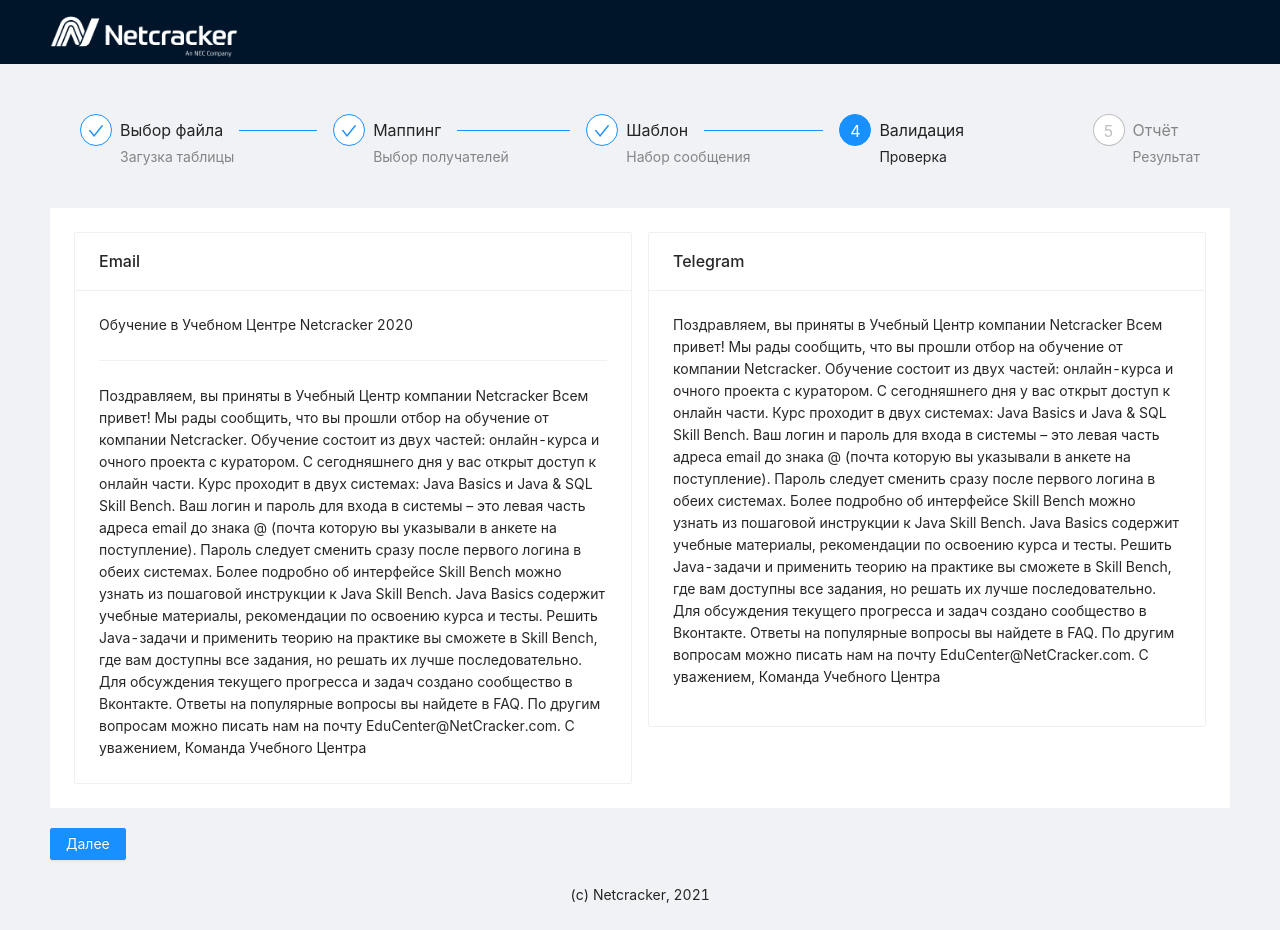
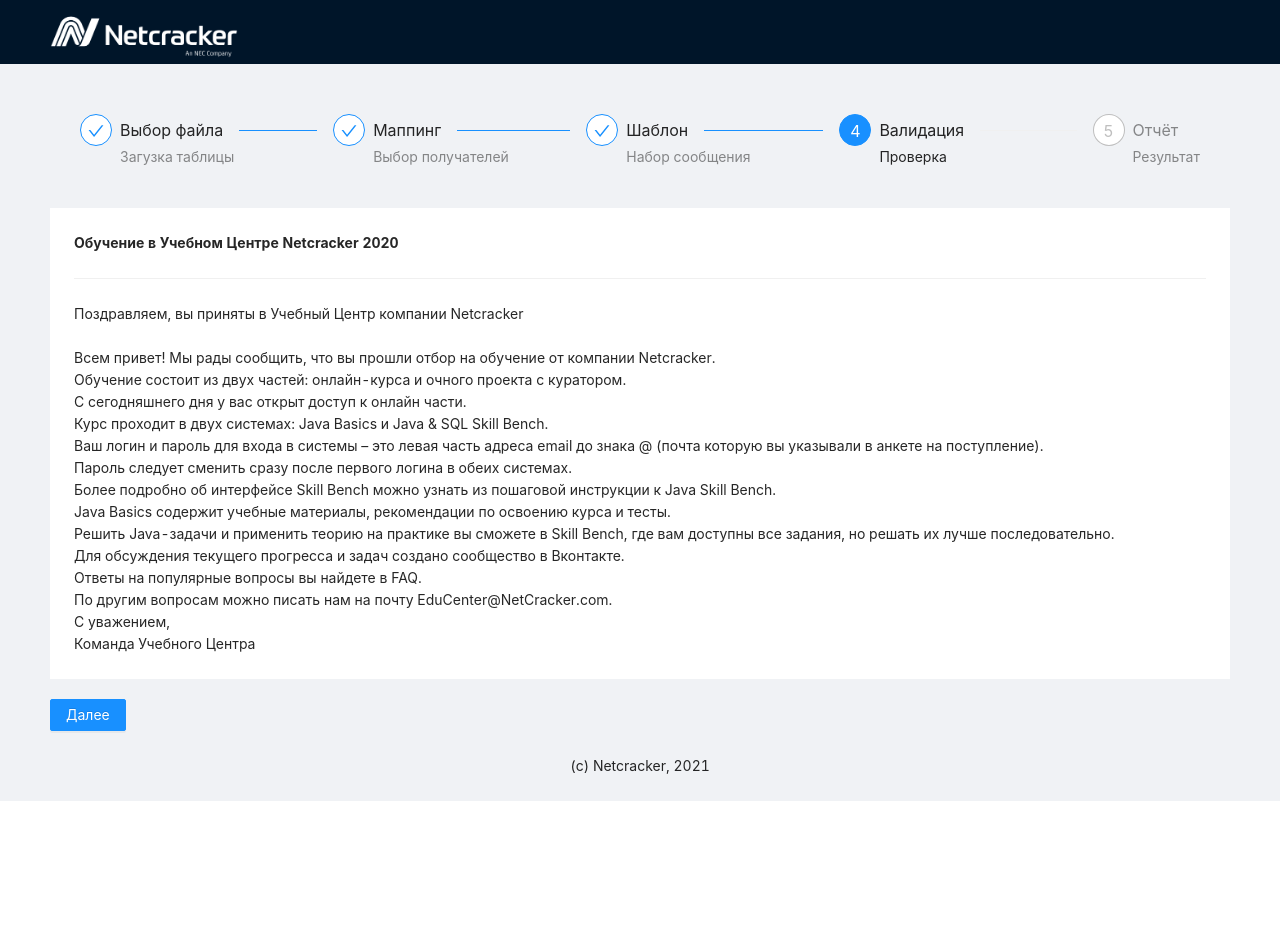
Before and after one commit to meltik1/edu-cmp, a React (Create React App) app in the folder client/: page /validation in a window 1280 px wide. After the commit the page ends 801 px from the top, so only its background shows below. Built offline with nearby package versions, Linux system fonts and the light colour scheme.

Commit message:
Double text areas for messages deleted, Proper linebreaks added

```diff
--- a/client/src/components/Template.js
+++ b/client/src/components/Template.js
@@ -1,7 +1,7 @@
 import React from "react";
 import MySteps from "./MySteps";
 import {Content} from "antd/es/layout/layout";
-import { Input, Card, Row, Col } from "antd";
+import { Input } from "antd";
 
 export default function Template() {
 
@@ -12,21 +12,8 @@ export default function Template() {
             <MySteps current = {2} />
             <Content style={{ padding: '40px 50px 0' }}>
                 <div className="site-layout-content">
-                    {/*<p>Тема</p>*/}
-                    <Row gutter={16}>
-                        <Col span={12}>
-                            <Card title={"Email"}>
-                                <Input placeholder={'Тема'} style={{ marginBottom: '12px' }} />
-                                <TextArea placeholder={'Текст сообщения'} rows={4} />
-                            </Card>
-                        </Col>
-                        <Col span={12}>
-                            <Card title={"Telegram"}>
-                                <TextArea placeholder={'Текст сообщения'} rows={6} />
-                            </Card>
-                        </Col>
-                    </Row>
-
+                    <Input placeholder={'Тема'} style={{ marginBottom: '12px' }} />
+                    <TextArea placeholder={'Текст сообщения'} rows={6} />
                 </div>
             </Content>
         </div>
--- /dev/null
+++ b/client/src/components/Validation.css
@@ -0,0 +1,3 @@
+.text {
+    white-space: pre-line;
+}
--- a/client/src/components/Validation.js
+++ b/client/src/components/Validation.js
@@ -1,7 +1,8 @@
 import React from "react";
 import MySteps from "./MySteps";
 import { Content } from "antd/es/layout/layout";
-import { Card, Row, Col, Divider } from "antd";
+import { Divider } from "antd";
+import './Validation.css';
 
 const theme = 'Обучение в Учебном Центре Netсracker 2020'
 const text = 'Поздравляем, вы приняты в Учебный Центр компании Netcracker\n' +
@@ -26,22 +27,10 @@ export default function Validation() {
         <div>
             <MySteps current = {3} />
             <Content style={{ padding: '40px 50px 0' }}>
-                <div className="site-layout-content">
-                    <Row gutter={16}>
-                        <Col span={12}>
-                            <Card title={"Email"} >
-                                <p> {theme} </p>
-                                <Divider />
-                                <div>{text}</div>
-                            </Card>
-                        </Col>
-                        <Col span={12}>
-                            <Card title={"Telegram"}>
-                                <p> {text} </p>
-                            </Card>
-                        </Col>
-                    </Row>
-
+                <div className={"site-layout-content"}>
+                    <p><b> {theme} </b></p>
+                    <Divider />
+                    <div className={"text"}>{text}</div>
                 </div>
             </Content>
         </div>
```
